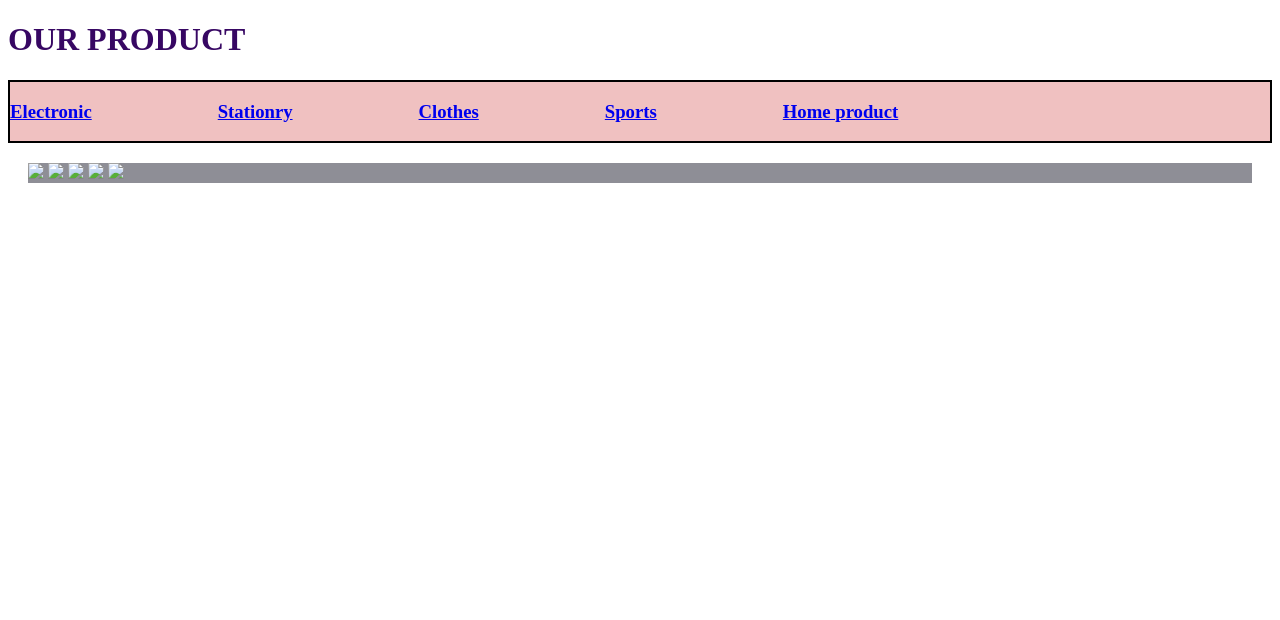
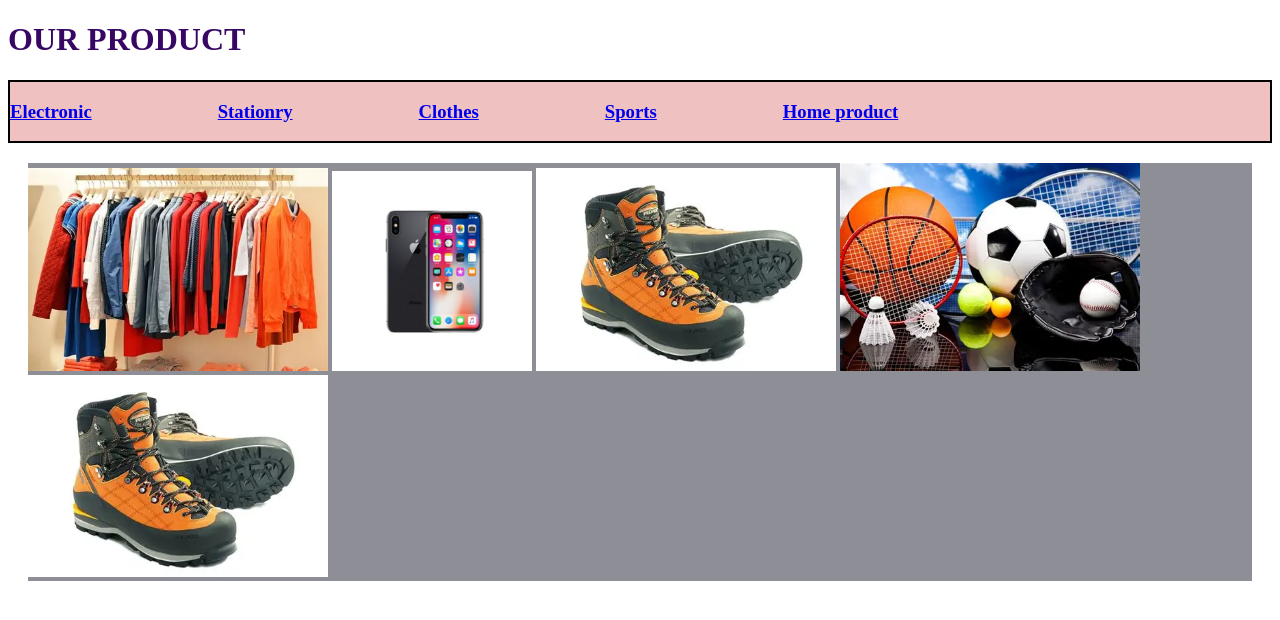
Before and after one commit to BalramKushwah21/E-Commerce, a plain HTML site: page Frontend/HTML/product.html in a window 1280 px wide. Drawn offline with Linux system fonts and the light colour scheme.

Commit message:
add some images in index

```diff
--- a/Frontend/HTML/product.html
+++ b/Frontend/HTML/product.html
@@ -17,12 +17,12 @@
             <a href="product_home.html"><h3>Home product</h3></a>
     </div>
     <div class="product_images" type="card-container">
-        <img style="width: 300px;" src="../product_images/cloth1.webp" >
+        <img style="width: 300px;" src="../Res/product_images/cloth1.webp" >
         <!-- <figcaption>price is 100Rsc</figcaption> -->
-        <img style="width: 300px;" src="../product_images/iphone.png">
-        <img style="width: 300px;" src="../product_images/sports1.webp">
-        <img style="width: 300px;" src="../product_images/stationory.webp">
-        <img style="width: 300px" src="../product_images/shoes.webp">
+        <img style="width: 200px;" src="../Res/product_images/iphone.png">
+        <img style="width: 300px;" src="../Res/product_images/shoes.webp">
+        <img style="width: 300px;" src="../Res/product_images/sports1.webp">
+        <img style="width: 300px;" src="../Res/product_images/shoes.webp">
     </div>
 </body>
 </html>
```
Also changed, not shown: Frontend/JavaScript/index.js (+6 -6 lines), Frontend/Res/ram.jpeg (added).
